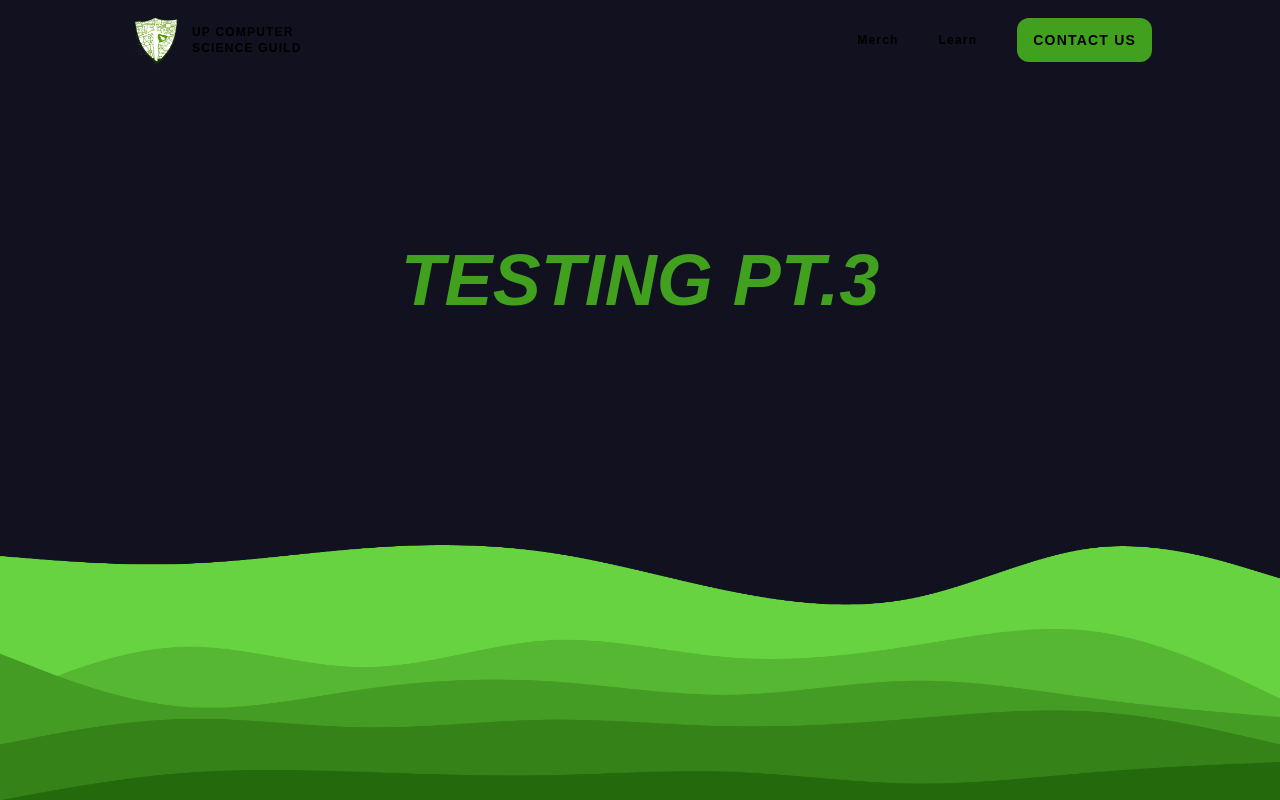
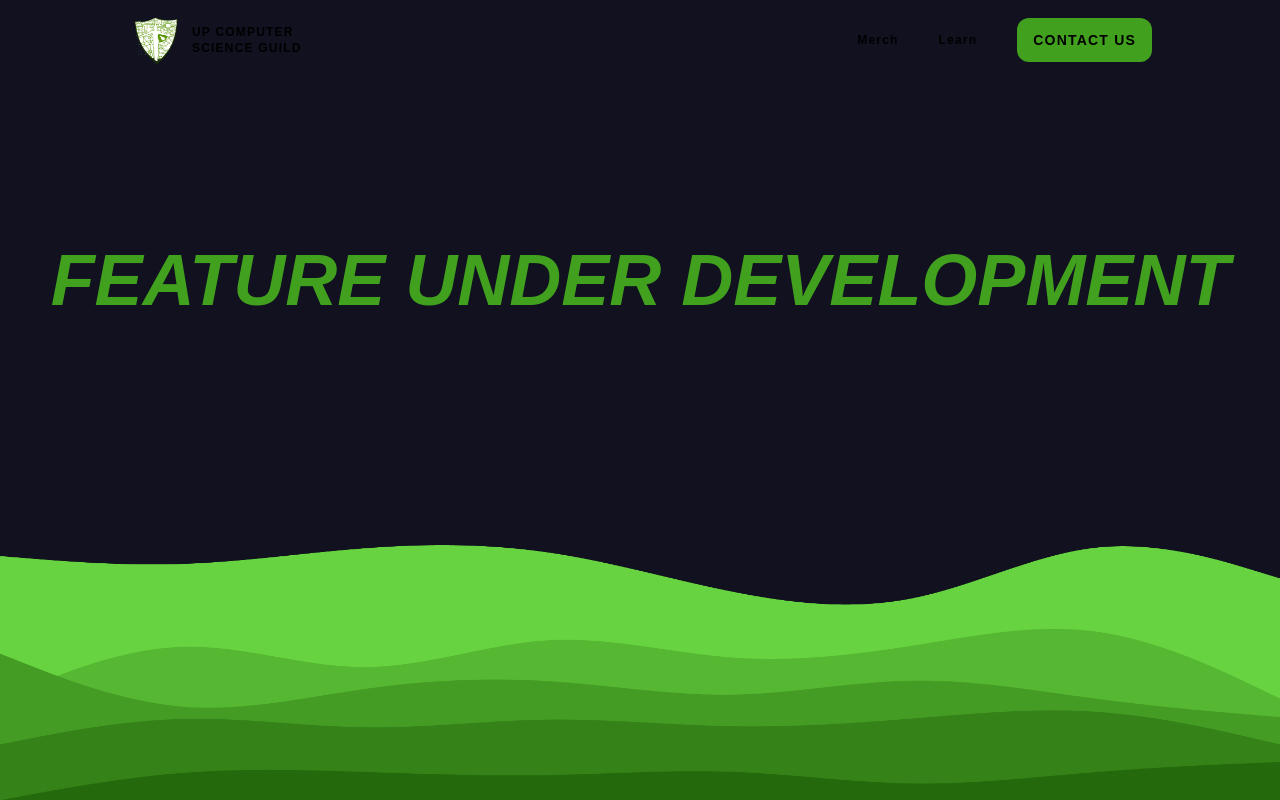
Before and after one commit to upcsg-org/upcsg-website-v2, a Next.js app: page /learning in a window 1280 px wide. Shown: the top 800 px of the page. Built offline with nearby package versions, Linux system fonts and the light colour scheme.

Commit message:
[Fix][Maxell] revert coming soon back to original text

```diff
--- a/components/generics/ComingSoon.tsx
+++ b/components/generics/ComingSoon.tsx
@@ -4,7 +4,7 @@ const ComingSoon = () => {
     return (
         <div className="bg-main-dark w-full overflow-x-hidden h-[400px] flex items-center justify-center flex-wrap-reverse flex-row-reverse">
             <header className="text-5xl xs:text-7xl font-economica italic text-csg-green-100 font-bold text-center px-4">
-                TESTING PT.3
+                FEATURE UNDER DEVELOPMENT
             </header>
         </div>
     )
```
